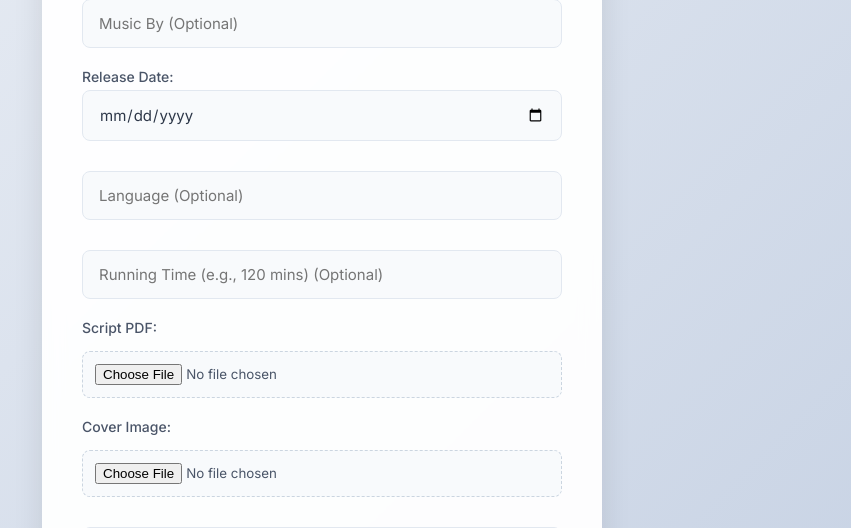
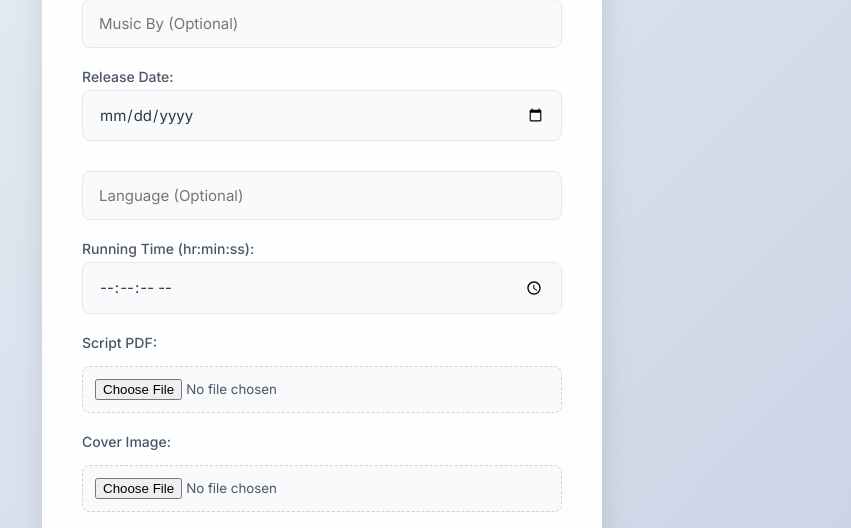
Before and after one commit to josephmathew18/Film-Production-Manager, a Django app: page /add/ in a window 1280 px wide. Shown: the part 710-1238 px from the top of the page, without its empty margins (318-1169 px from the left). Run offline with Django 5.2, Linux system fonts and the light colour scheme; the visitor is signed in with stand-in values (Sample User, id 1).

Commit message:
Update running_time to time input format

```diff
--- a/project/templates/add_project.html
+++ b/project/templates/add_project.html
@@ -164,7 +164,8 @@
             <input type="date" name="release_date" style="width: 100%; padding: 14px 16px; margin: 0 0 20px; border-radius: 8px; border: 1px solid #e2e8f0; background: #f8fafc; font-family: 'Inter', sans-serif; font-size: 15px; color: #2d3748; box-sizing: border-box;">
 
             <input type="text" name="language" placeholder="Language (Optional)">
-            <input type="text" name="running_time" placeholder="Running Time (e.g., 120 mins) (Optional)">
+            <label style="display:block; text-align:left; color:#4a5568; font-weight:500; font-size:14px; margin-bottom:5px;">Running Time (hr:min:ss):</label>
+            <input type="time" step="1" name="running_time" style="width: 100%; padding: 14px 16px; margin: 0 0 20px; border-radius: 8px; border: 1px solid #e2e8f0; background: #f8fafc; font-family: 'Inter', sans-serif; font-size: 15px; color: #2d3748; box-sizing: border-box;">
 
             <label
                 style="display:block; text-align:left; color:#4a5568; font-weight:500; font-size:14px; margin-bottom:5px;">Script
--- a/project/templates/update_project.html
+++ b/project/templates/update_project.html
@@ -161,7 +161,8 @@
 <input type="date" name="release_date" value="{{ project.release_date|date:'Y-m-d'|default_if_none:'' }}" style="width: 100%; padding: 14px 16px; margin: 0 0 20px; border-radius: 8px; border: 1px solid #e2e8f0; background: #f8fafc; font-family: 'Inter', sans-serif; font-size: 15px; color: #2d3748; box-sizing: border-box;">
 
 <input type="text" name="language" value="{{ project.language|default_if_none:'' }}" placeholder="Language (Optional)">
-<input type="text" name="running_time" value="{{ project.running_time|default_if_none:'' }}" placeholder="Running Time (e.g., 120 mins) (Optional)">
+<label style="display:block; text-align:left; color:#4a5568; font-weight:500; font-size:14px; margin-bottom:5px;">Running Time (hr:min:ss):</label>
+<input type="time" step="1" name="running_time" value="{{ project.running_time|default_if_none:'' }}" style="width: 100%; padding: 14px 16px; margin: 0 0 20px; border-radius: 8px; border: 1px solid #e2e8f0; background: #f8fafc; font-family: 'Inter', sans-serif; font-size: 15px; color: #2d3748; box-sizing: border-box;">
 
 {% if project.script %}
 <div class="current-file">
```
